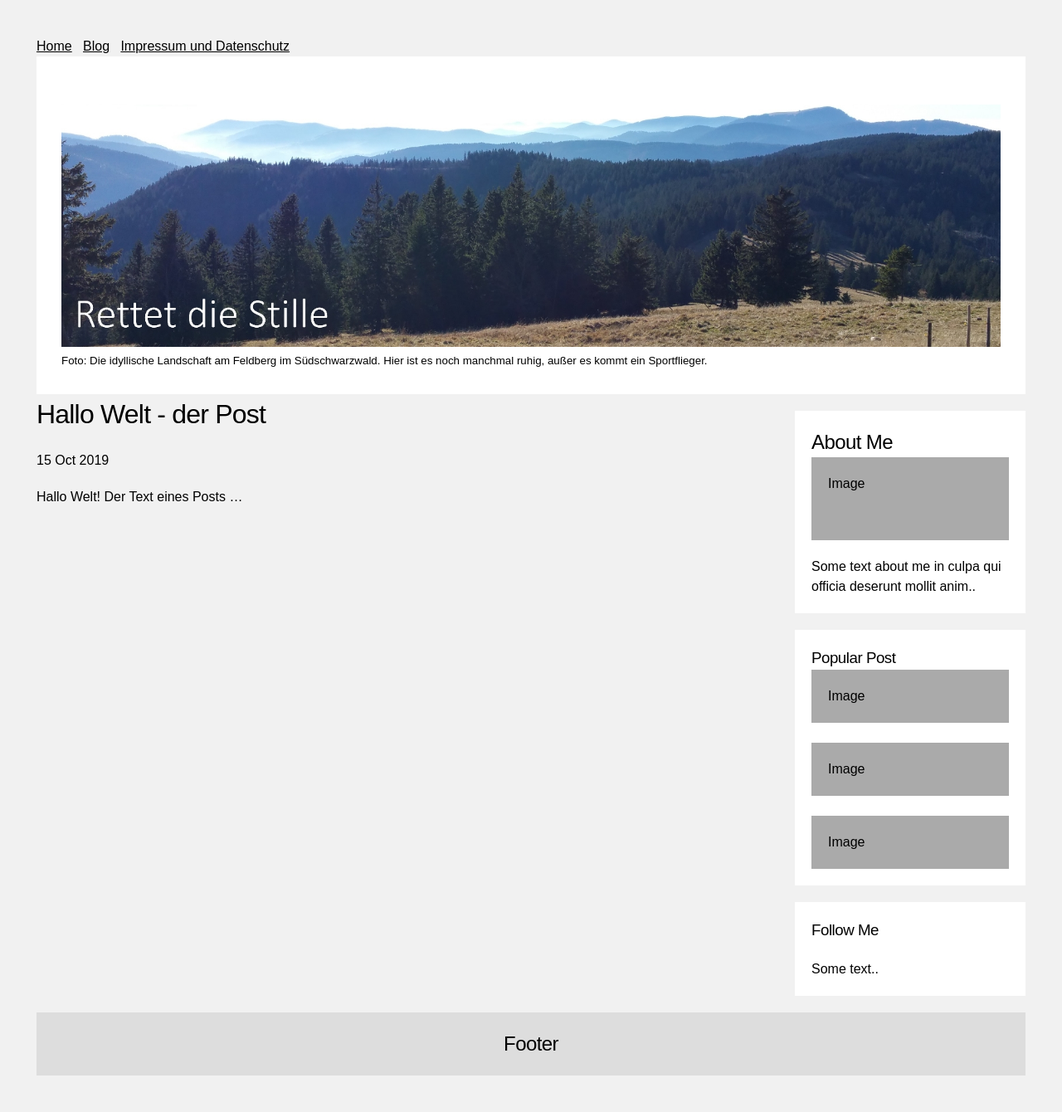
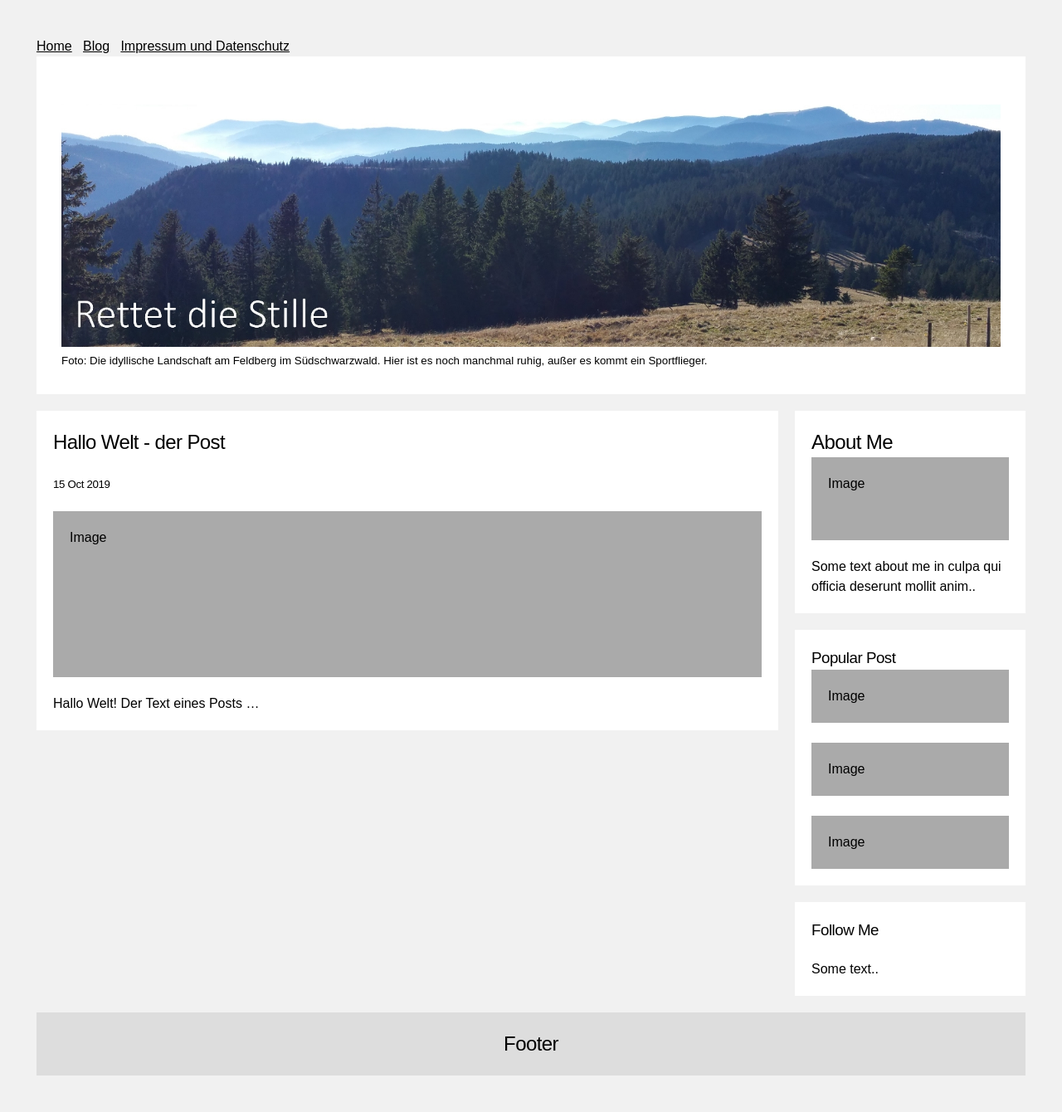
Before and after one commit to rettet-die-stille/rettet-die-stille.github.io, a Jekyll site: the page built from _posts/2019-10-15-Hallo-Welt.md, in a window 1280 px wide. Shown: the whole page at 83% size. Built offline with Jekyll 4.4.1, drawn with Linux system fonts in a browser that asks for light colours.

Commit message:
Update post.html

```diff
--- a/_layouts/post.html
+++ b/_layouts/post.html
@@ -1,9 +1,10 @@
 ---
 layout: defaultmodern
 ---
-<h1>{{ page.title }}</h1>
-<p class="meta">{{ page.date | date_to_string }}</p>
 
-<div class="post">
+ <div class="card">
+  <h2>{{ page.title }}</h2>
+  <h5>{{ page.date | date_to_string }}</h5>
+  <div class="fakeimg" style="height:200px;">Image</div>
   {{ content }}
 </div>
```
